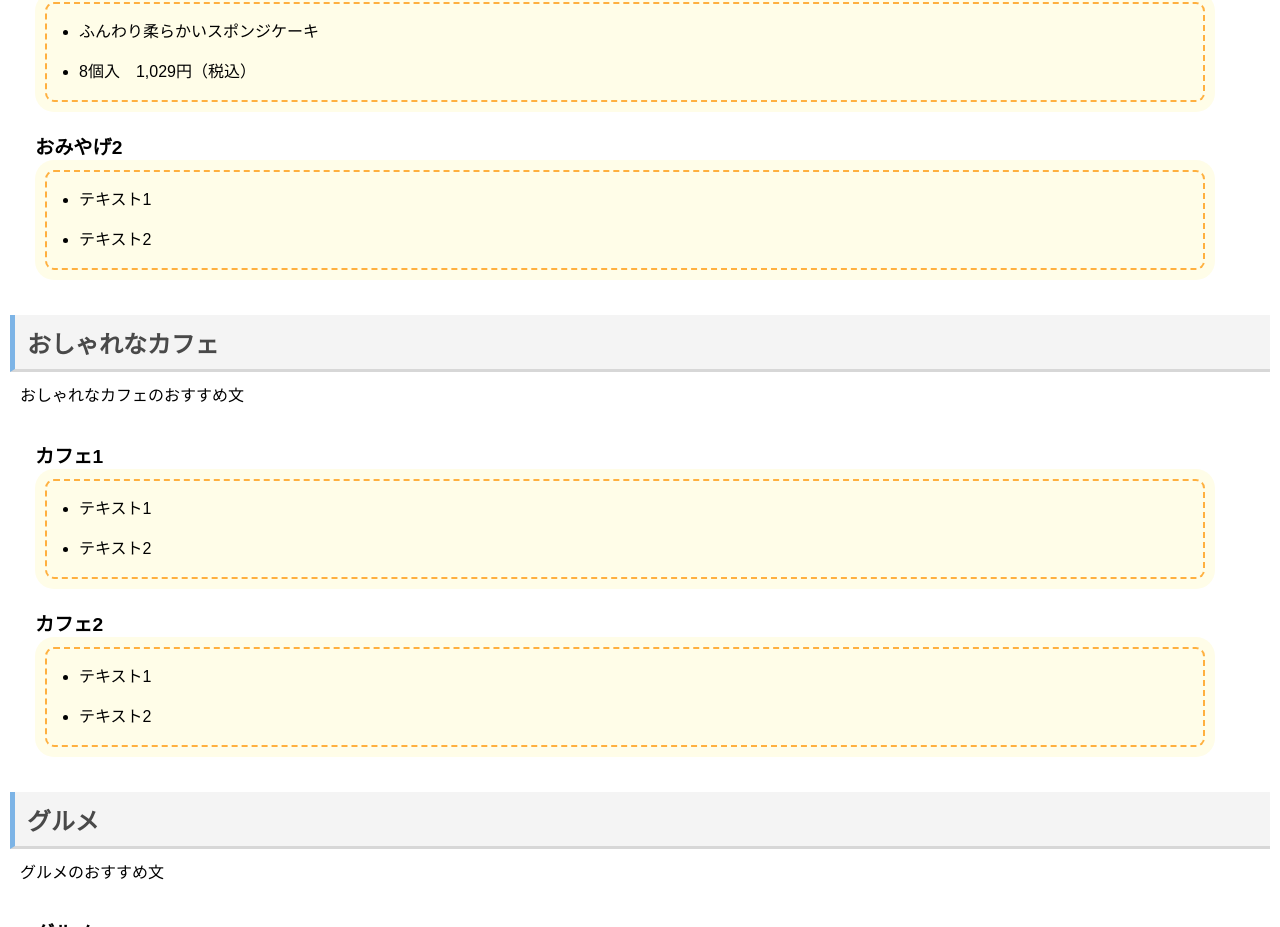
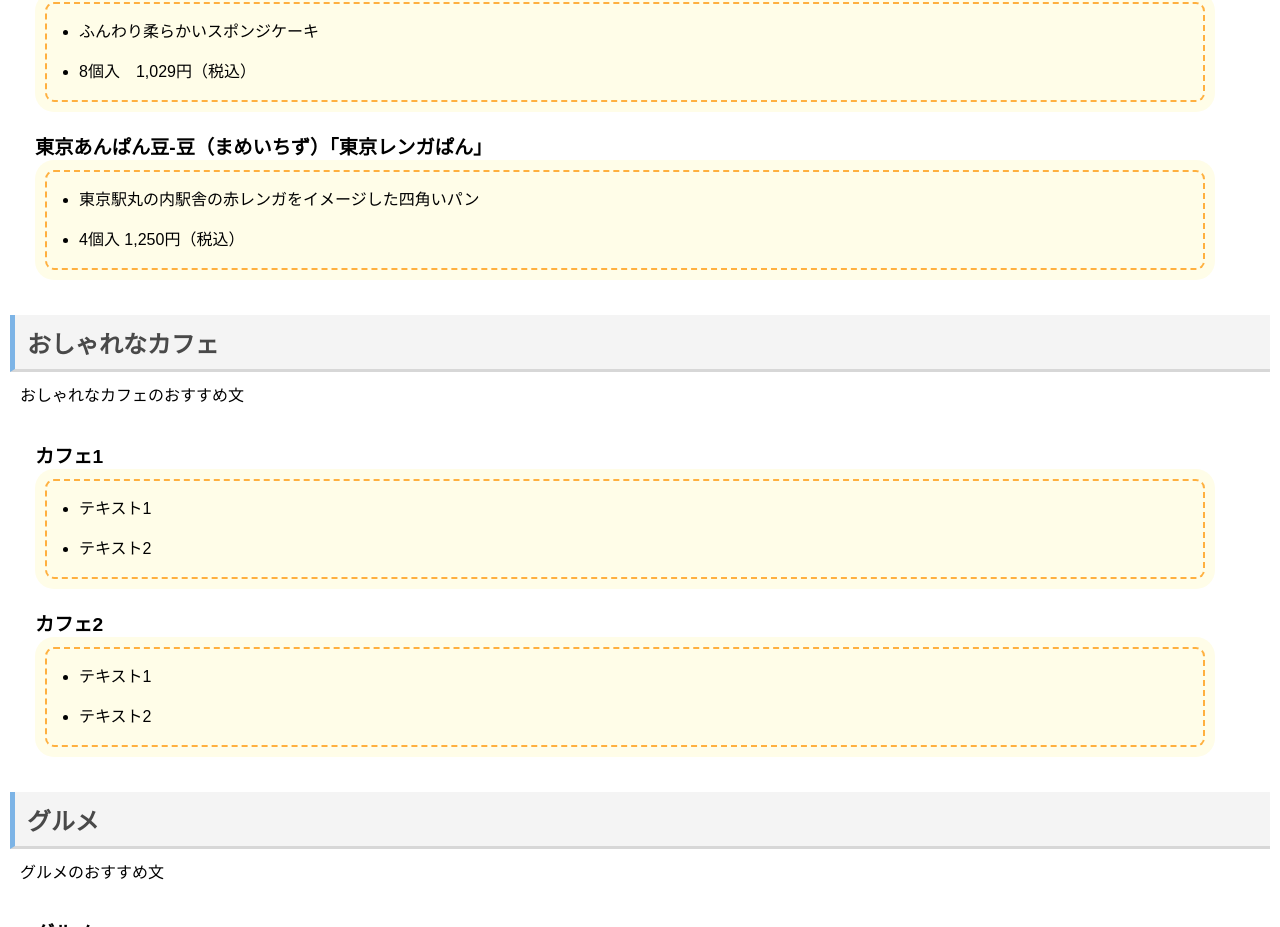
Before and after one commit to gento-kuroda/TokyoSeeing, a plain HTML site: page index.html in a window 1280 px wide. Shown: the part 1315-2242 px from the top of the page. Drawn offline with Linux system fonts and the light colour scheme.

Commit message:
「東京レンガパン」の追加

```diff
--- a/index.html
+++ b/index.html
@@ -72,11 +72,11 @@
                 <li>8個入　1,029円（税込）</li>
             </ul>
         </dd>
-        <dt>おみやげ2</dt>
+        <dt>東京あんぱん豆-豆（まめいちず）「東京レンガぱん」</dt>
         <dd>
             <ul>
-                <li>テキスト1</li>
-                <li>テキスト2</li>
+                <li>東京駅丸の内駅舎の赤レンガをイメージした四角いパン</li>
+                <li>4個入 1,250円（税込）</li>
             </ul>
         </dd>
     </dl>
```
